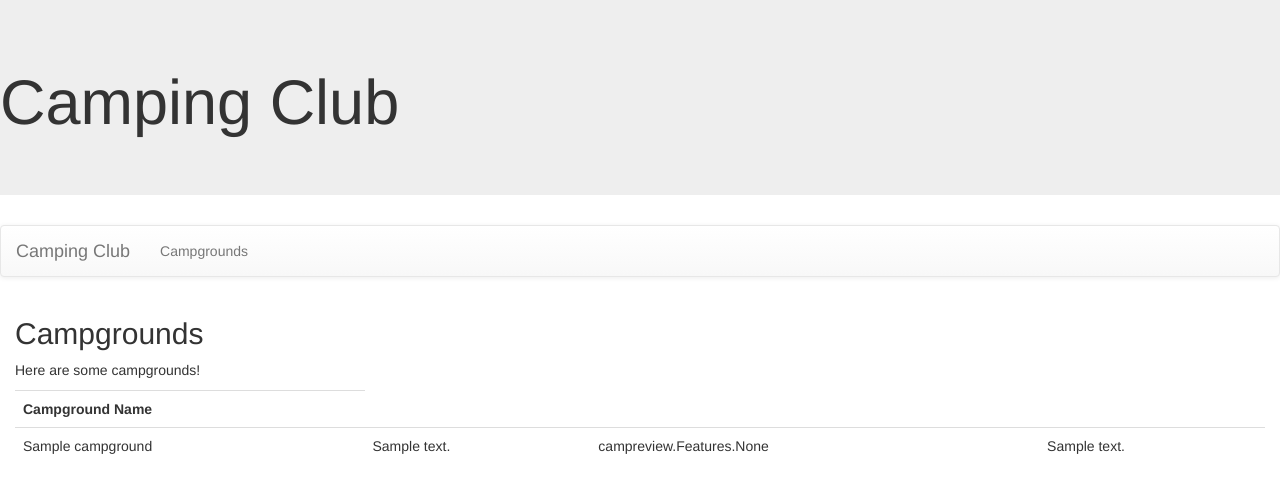
After one commit to janainfanger/campreview, a Django app: page /campreview/campground/ in a window 1280 px wide. The commit adds this page. Shown: the top 493 px of the page. Run offline with Django 3.2, Linux system fonts and the light colour scheme; tables that the repository leaves empty hold one stand-in row (values such as "Sample post"); some libraries are stand-ins or nearby versions.

Commit message:
Adds Campground view
First view is working

```diff
--- a/campingclub/campingclub/urls.py
+++ b/campingclub/campingclub/urls.py
@@ -20,4 +20,5 @@ urlpatterns = [
     path('admin/', admin.site.urls),
     path('campreview/', include('campreview.urls')),
     path('accounts/', include('django.contrib.auth.urls')),
+
 ]
--- a/campingclub/campreview/templates/base.html
+++ b/campingclub/campreview/templates/base.html
@@ -16,7 +16,7 @@
 <a class="navbar-brand" href="{% url 'index' %}">Camping Club</a>
 </div>
 <ul class="nav navbar-nav">
-
+    <li><a href="{% url 'campground' %}">Campgrounds</a></li>
 
 
 
--- /dev/null
+++ b/campingclub/campreview/templates/campreview/campground.html
@@ -0,0 +1,27 @@
+{% extends 'base.html' %}
+{% block content %}
+<h2> Campgrounds </h2>
+<p>Here are some campgrounds! </p>
+<table class='table'>
+    <tr>
+        <th>Campground Name</th>
+
+{% for item in campground %}
+
+        <tr>
+            <td>{{ item.name  }}</td>
+            <td>{{ item.address  }}</td>
+            <td>{{ item.features  }}</td>
+            <td>{{ item.description }}</td>
+
+        </tr>
+
+{% endfor %}
+    </tr>
+
+
+
+
+</table>
+
+{% endblock %}
--- a/campingclub/campreview/urls.py
+++ b/campingclub/campreview/urls.py
@@ -3,5 +3,6 @@ from . import views
 
 urlpatterns = [
     path('', views.index, name='index' ),
+    path('campground/', views.campground, name='campground'),
 
 ]
--- a/campingclub/campreview/views.py
+++ b/campingclub/campreview/views.py
@@ -1,7 +1,11 @@
 from django.shortcuts import render, get_object_or_404
-
+from.models import Campground, Campsite, CampsiteFeatures, Features
 
 # Create your views here.
 
 def index(request):
     return render(request, 'campreview/index.html')
+
+def campground(request):
+    campground=Campground.objects.all()
+    return render(request, 'campreview/campground.html', {'campground': campground})
```
